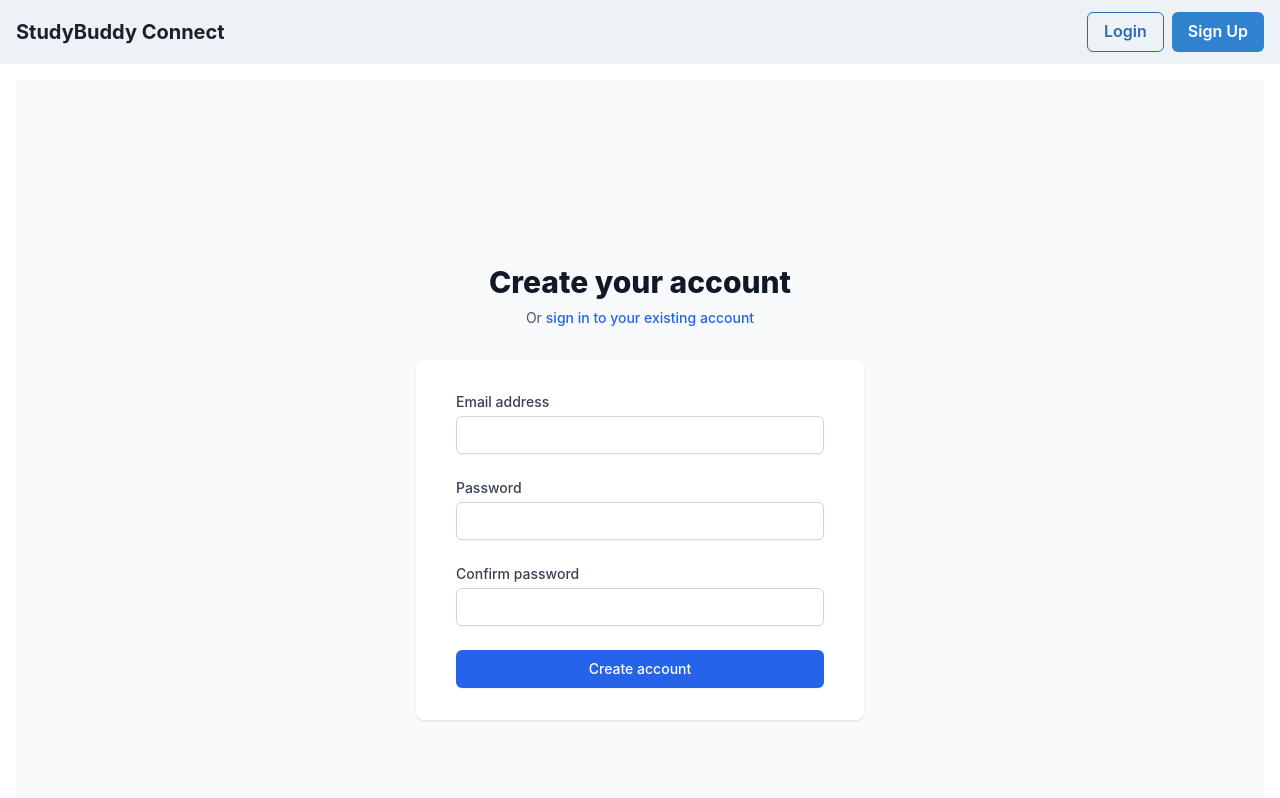
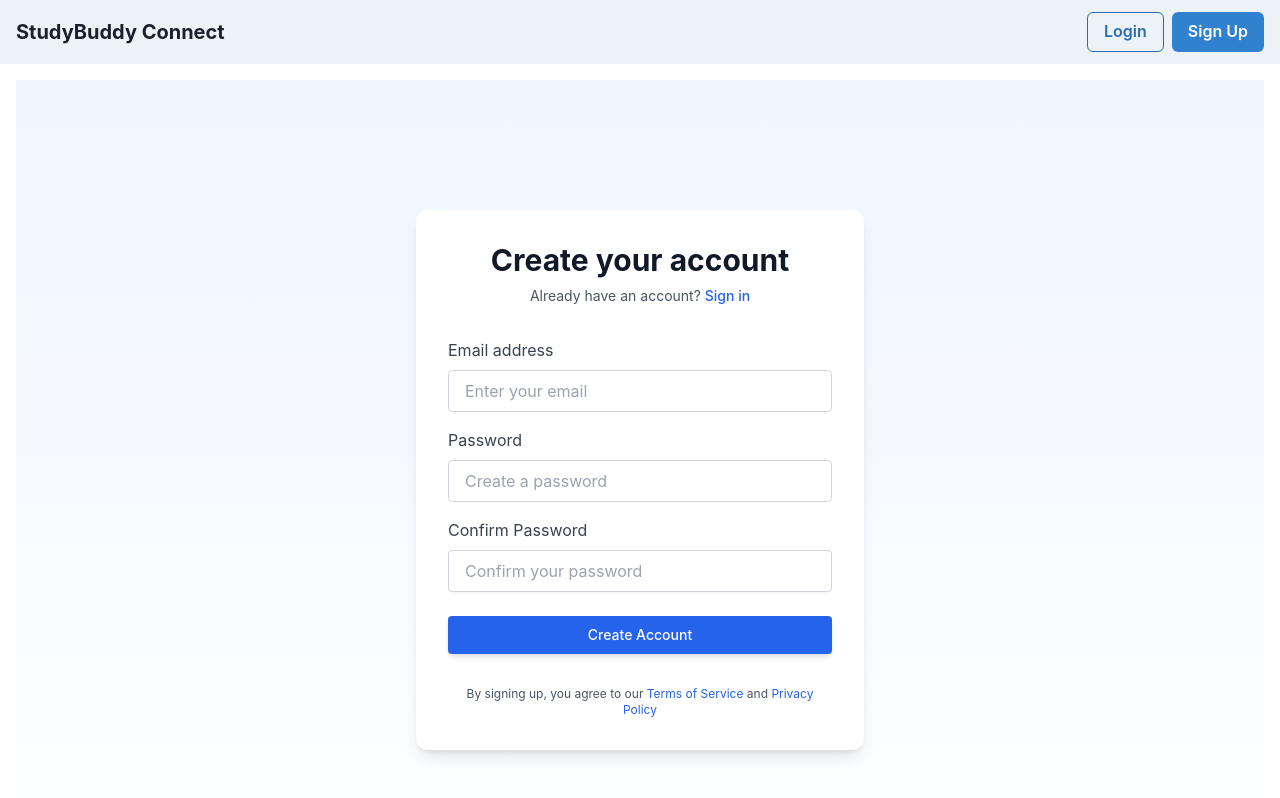
Before and after one commit to dsanh14/FreePeer, a React (Create React App) app: page /signup in a window 1280 px wide. Shown: the top 798 px of the page. Built offline with nearby package versions, Linux system fonts and the light colour scheme; no server answers.

Commit message:
modified:   package.json 	new file:   postcss.config.js 	new file:   src/components/Landing.js 	modified:   src/components/Login.js 	modified:   src/components/Signup.js 	modified:   src/index.css

```diff
--- a/package.json
+++ b/package.json
@@ -18,6 +18,11 @@
     "react-icons": "^5.5.0",
     "react-router-dom": "^6.22.0",
     "react-scripts": "5.0.1"
+  },
+  "devDependencies": {
+    "autoprefixer": "^10.4.17",
+    "postcss": "^8.4.35",
+    "tailwindcss": "^3.4.1"
   },
   "scripts": {
     "start": "react-scripts start",
--- /dev/null
+++ b/postcss.config.js
@@ -0,0 +1,6 @@
+module.exports = {
+  plugins: {
+    tailwindcss: {},
+    autoprefixer: {},
+  },
+}
--- /dev/null
+++ b/src/components/Landing.js
@@ -0,0 +1,136 @@
+import React from 'react';
+import { Link } from 'react-router-dom';
+
+export default function Landing() {
+  return (
+    <div className="min-h-screen bg-gradient-to-b from-primary-50 to-white">
+      {/* Navigation */}
+      <nav className="px-6 py-4 bg-white shadow-sm">
+        <div className="container mx-auto flex justify-between items-center">
+          <div className="text-2xl font-bold text-primary-600">StudyBuddy Connect</div>
+          <div className="space-x-4">
+            <Link to="/login" className="btn-outline">Log In</Link>
+            <Link to="/signup" className="btn-primary">Sign Up</Link>
+          </div>
+        </div>
+      </nav>
+
+      {/* Hero Section */}
+      <section className="container mx-auto px-6 py-16 md:py-24">
+        <div className="grid md:grid-cols-2 gap-12 items-center">
+          <div>
+            <h1 className="text-4xl md:text-5xl font-bold text-gray-900 mb-6">
+              Empowering Students Through Collaborative Learning
+            </h1>
+            <p className="text-lg text-gray-600 mb-8">
+              Join StudyBuddy Connect to access AI-powered academic assistance and connect with peer tutors.
+              Break down barriers to education and achieve your academic goals.
+            </p>
+            <div className="space-x-4">
+              <Link to="/signup" className="btn-primary">Get Started Free</Link>
+              <Link to="/about" className="btn-outline">Learn More</Link>
+            </div>
+          </div>
+          <div className="hidden md:block">
+            <img
+              src="/study-illustration.svg"
+              alt="Students studying together"
+              className="w-full h-auto"
+            />
+          </div>
+        </div>
+      </section>
+
+      {/* Features Section */}
+      <section className="bg-white py-16">
+        <div className="container mx-auto px-6">
+          <h2 className="text-3xl font-bold text-center text-gray-900 mb-12">
+            Why Choose StudyBuddy Connect?
+          </h2>
+          <div className="grid md:grid-cols-3 gap-8">
+            {[
+              {
+                title: "AI-Powered Learning",
+                description: "Get instant help with homework and study materials using our advanced AI technology.",
+                icon: "🤖"
+              },
+              {
+                title: "Peer Tutoring",
+                description: "Connect with experienced peer tutors for personalized learning support.",
+                icon: "👥"
+              },
+              {
+                title: "Inclusive Platform",
+                description: "Access quality education resources regardless of your background.",
+                icon: "🌟"
+              }
+            ].map((feature, index) => (
+              <div key={index} className="p-6 rounded-lg bg-white shadow-lg hover:shadow-xl transition-shadow">
+                <div className="text-4xl mb-4">{feature.icon}</div>
+                <h3 className="text-xl font-semibold text-gray-900 mb-2">{feature.title}</h3>
+                <p className="text-gray-600">{feature.description}</p>
+              </div>
+            ))}
+          </div>
+        </div>
+      </section>
+
+      {/* CTA Section */}
+      <section className="bg-primary-600 text-white py-16">
+        <div className="container mx-auto px-6 text-center">
+          <h2 className="text-3xl font-bold mb-6">Ready to Transform Your Learning Journey?</h2>
+          <p className="text-lg mb-8 opacity-90">
+            Join thousands of students already benefiting from StudyBuddy Connect.
+          </p>
+          <Link
+            to="/signup"
+            className="inline-block px-8 py-3 bg-white text-primary-600 font-semibold rounded-lg
+                       hover:bg-gray-100 transition-colors"
+          >
+            Start Learning Today
+          </Link>
+        </div>
+      </section>
+
+      {/* Footer */}
+      <footer className="bg-gray-900 text-white py-12">
+        <div className="container mx-auto px-6">
+          <div className="grid md:grid-cols-4 gap-8">
+            <div>
+              <h3 className="text-lg font-semibold mb-4">StudyBuddy Connect</h3>
+              <p className="text-gray-400">
+                Making quality education accessible to everyone.
+              </p>
+            </div>
+            <div>
+              <h4 className="text-lg font-semibold mb-4">Quick Links</h4>
+              <ul className="space-y-2 text-gray-400">
+                <li><Link to="/about" className="hover:text-white">About Us</Link></li>
+                <li><Link to="/features" className="hover:text-white">Features</Link></li>
+                <li><Link to="/pricing" className="hover:text-white">Pricing</Link></li>
+              </ul>
+            </div>
+            <div>
+              <h4 className="text-lg font-semibold mb-4">Support</h4>
+              <ul className="space-y-2 text-gray-400">
+                <li><Link to="/help" className="hover:text-white">Help Center</Link></li>
+                <li><Link to="/contact" className="hover:text-white">Contact Us</Link></li>
+                <li><Link to="/faq" className="hover:text-white">FAQ</Link></li>
+              </ul>
+            </div>
+            <div>
+              <h4 className="text-lg font-semibold mb-4">Legal</h4>
+              <ul className="space-y-2 text-gray-400">
+                <li><Link to="/privacy" className="hover:text-white">Privacy Policy</Link></li>
+                <li><Link to="/terms" className="hover:text-white">Terms of Service</Link></li>
+              </ul>
+            </div>
+          </div>
+          <div className="border-t border-gray-800 mt-8 pt-8 text-center text-gray-400">
+            <p>&copy; {new Date().getFullYear()} StudyBuddy Connect. All rights reserved.</p>
+          </div>
+        </div>
+      </footer>
+    </div>
+  );
+}
--- a/src/components/Login.js
+++ b/src/components/Login.js
@@ -1,10 +1,11 @@
 import React, { useState } from 'react';
-import { useNavigate } from 'react-router-dom';
+import { Link, useNavigate } from 'react-router-dom';
 import { useAuth } from '../contexts/AuthContext';
 
-function Login() {
+export default function Login() {
   const [email, setEmail] = useState('');
   const [password, setPassword] = useState('');
+  const [error, setError] = useState('');
   const [loading, setLoading] = useState(false);
   const { login } = useAuth();
   const navigate = useNavigate();
@@ -13,59 +14,97 @@ function Login() {
     e.preventDefault();
 
     try {
+      setError('');
       setLoading(true);
       await login(email, password);
       navigate('/home');
     } catch (error) {
-      alert(error.message);
+      setError('Failed to sign in. Please check your credentials.');
     }
     setLoading(false);
   }
 
   return (
-    <div className="min-h-screen bg-gray-50 flex flex-col justify-center py-12 sm:px-6 lg:px-8">
-      <div className="sm:mx-auto sm:w-full sm:max-w-md">
-        <h2 className="mt-6 text-center text-3xl font-extrabold text-gray-900">
-          Sign in to your account
+    <div className="min-h-screen bg-gradient-to-b from-primary-50 to-white flex items-center justify-center py-12 px-4 sm:px-6 lg:px-8">
+      <div className="max-w-md w-full space-y-8 bg-white p-8 rounded-xl shadow-lg">
+        <div>
+          <h2 className="text-center text-3xl font-bold text-gray-900">
+            Welcome back
           </h2>
+          <p className="mt-2 text-center text-sm text-gray-600">
+            Don't have an account?{' '}
+            <Link to="/signup" className="font-medium text-primary-600 hover:text-primary-500">
+              Sign up
+            </Link>
+          </p>
         </div>
 
-      <div className="mt-8 sm:mx-auto sm:w-full sm:max-w-md">
-        <div className="bg-white py-8 px-4 shadow sm:rounded-lg sm:px-10">
-          <form className="space-y-6" onSubmit={handleSubmit}>
+        {error && (
+          <div className="bg-red-50 border-l-4 border-red-400 p-4 mb-4">
+            <div className="flex">
+              <div className="flex-shrink-0">
+                <svg className="h-5 w-5 text-red-400" viewBox="0 0 20 20" fill="currentColor">
+                  <path fillRule="evenodd" d="M10 18a8 8 0 100-16 8 8 0 000 16zM8.707 7.293a1 1 0 00-1.414 1.414L8.586 10l-1.293 1.293a1 1 0 101.414 1.414L10 11.414l1.293 1.293a1 1 0 001.414-1.414L11.414 10l1.293-1.293a1 1 0 00-1.414-1.414L10 8.586 8.707 7.293z" clipRule="evenodd" />
+                </svg>
+              </div>
+              <div className="ml-3">
+                <p className="text-sm text-red-700">{error}</p>
+              </div>
+            </div>
+          </div>
+        )}
+
+        <form className="mt-8 space-y-6" onSubmit={handleSubmit}>
+          <div className="rounded-md shadow-sm space-y-4">
             <div>
-              <label htmlFor="email" className="block text-sm font-medium text-gray-700">
+              <label htmlFor="email" className="form-label">
                 Email address
               </label>
-              <div className="mt-1">
               <input
                 id="email"
                 name="email"
                 type="email"
-                  autoComplete="email"
                 required
+                className="input-field"
+                placeholder="Enter your email"
                 value={email}
                 onChange={(e) => setEmail(e.target.value)}
-                  className="appearance-none block w-full px-3 py-2 border border-gray-300 rounded-md shadow-sm placeholder-gray-400 focus:outline-none focus:ring-primary-500 focus:border-primary-500 sm:text-sm"
+              />
+            </div>
+            <div>
+              <label htmlFor="password" className="form-label">
+                Password
+              </label>
+              <input
+                id="password"
+                name="password"
+                type="password"
+                required
+                className="input-field"
+                placeholder="Enter your password"
+                value={password}
+                onChange={(e) => setPassword(e.target.value)}
               />
             </div>
           </div>
 
-            <div>
-              <label htmlFor="password" className="block text-sm font-medium text-gray-700">
-                Password
+          <div className="flex items-center justify-between">
+            <div className="flex items-center">
+              <input
+                id="remember-me"
+                name="remember-me"
+                type="checkbox"
+                className="h-4 w-4 text-primary-600 focus:ring-primary-500 border-gray-300 rounded"
+              />
+              <label htmlFor="remember-me" className="ml-2 block text-sm text-gray-900">
+                Remember me
               </label>
-              <div className="mt-1">
-                <input
-                  id="password"
-                  name="password"
-                  type="password"
-                  autoComplete="current-password"
-                  required
-                  value={password}
-                  onChange={(e) => setPassword(e.target.value)}
-                  className="appearance-none block w-full px-3 py-2 border border-gray-300 rounded-md shadow-sm placeholder-gray-400 focus:outline-none focus:ring-primary-500 focus:border-primary-500 sm:text-sm"
-                />
+            </div>
+
+            <div className="text-sm">
+              <Link to="/forgot-password" className="font-medium text-primary-600 hover:text-primary-500">
+                Forgot your password?
+              </Link>
             </div>
           </div>
 
@@ -73,40 +112,20 @@ function Login() {
             <button
               type="submit"
               disabled={loading}
-                className={`w-full flex justify-center py-2 px-4 border border-transparent rounded-md shadow-sm text-sm font-medium text-white bg-primary-600 hover:bg-primary-700 focus:outline-none focus:ring-2 focus:ring-offset-2 focus:ring-primary-500 ${
-                  loading ? 'opacity-50 cursor-not-allowed' : ''
-                }`}
+              className="btn-primary w-full flex justify-center"
             >
-                {loading ? 'Signing in...' : 'Sign in'}
+              {loading ? (
+                <svg className="animate-spin h-5 w-5 text-white" xmlns="http://www.w3.org/2000/svg" fill="none" viewBox="0 0 24 24">
+                  <circle className="opacity-25" cx="12" cy="12" r="10" stroke="currentColor" strokeWidth="4"></circle>
+                  <path className="opacity-75" fill="currentColor" d="M4 12a8 8 0 018-8V0C5.373 0 0 5.373 0 12h4zm2 5.291A7.962 7.962 0 014 12H0c0 3.042 1.135 5.824 3 7.938l3-2.647z"></path>
+                </svg>
+              ) : (
+                'Sign in'
+              )}
             </button>
           </div>
         </form>
-
-          <div className="mt-6">
-            <div className="relative">
-              <div className="absolute inset-0 flex items-center">
-                <div className="w-full border-t border-gray-300" />
-              </div>
-              <div className="relative flex justify-center text-sm">
-                <span className="px-2 bg-white text-gray-500">
-                  New to StudyBuddy?
-                </span>
-              </div>
-            </div>
-
-            <div className="mt-6">
-              <button
-                onClick={() => navigate('/signup')}
-                className="w-full inline-flex justify-center py-2 px-4 border border-gray-300 rounded-md shadow-sm bg-white text-sm font-medium text-gray-500 hover:bg-gray-50"
-              >
-                Create an account
-              </button>
-            </div>
-          </div>
-        </div>
       </div>
     </div>
   );
 }
-
-export default Login;
--- a/src/components/Signup.js
+++ b/src/components/Signup.js
@@ -1,11 +1,12 @@
 import React, { useState } from 'react';
-import { useNavigate } from 'react-router-dom';
+import { Link, useNavigate } from 'react-router-dom';
 import { useAuth } from '../contexts/AuthContext';
 
-function Signup() {
+export default function Signup() {
   const [email, setEmail] = useState('');
   const [password, setPassword] = useState('');
-  const [confirmPassword, setConfirmPassword] = useState('');
+  const [passwordConfirm, setPasswordConfirm] = useState('');
+  const [error, setError] = useState('');
   const [loading, setLoading] = useState(false);
   const { signup } = useAuth();
   const navigate = useNavigate();
@@ -13,91 +14,98 @@ function Signup() {
   async function handleSubmit(e) {
     e.preventDefault();
 
-    if (password !== confirmPassword) {
-      alert('Passwords do not match');
-      return;
+    if (password !== passwordConfirm) {
+      return setError('Passwords do not match');
     }
 
     try {
+      setError('');
       setLoading(true);
       await signup(email, password);
       navigate('/home');
     } catch (error) {
-      alert(error.message);
+      setError('Failed to create an account. ' + error.message);
     }
     setLoading(false);
   }
 
   return (
-    <div className="min-h-screen bg-gray-50 flex flex-col justify-center py-12 sm:px-6 lg:px-8">
-      <div className="sm:mx-auto sm:w-full sm:max-w-md">
-        <h2 className="mt-6 text-center text-3xl font-extrabold text-gray-900">
+    <div className="min-h-screen bg-gradient-to-b from-primary-50 to-white flex items-center justify-center py-12 px-4 sm:px-6 lg:px-8">
+      <div className="max-w-md w-full space-y-8 bg-white p-8 rounded-xl shadow-lg">
+        <div>
+          <h2 className="text-center text-3xl font-bold text-gray-900">
             Create your account
           </h2>
           <p className="mt-2 text-center text-sm text-gray-600">
-          Or{' '}
-          <button
-            onClick={() => navigate('/login')}
-            className="font-medium text-primary-600 hover:text-primary-500"
-          >
-            sign in to your existing account
-          </button>
+            Already have an account?{' '}
+            <Link to="/login" className="font-medium text-primary-600 hover:text-primary-500">
+              Sign in
+            </Link>
           </p>
         </div>
 
-      <div className="mt-8 sm:mx-auto sm:w-full sm:max-w-md">
-        <div className="bg-white py-8 px-4 shadow sm:rounded-lg sm:px-10">
-          <form className="space-y-6" onSubmit={handleSubmit}>
+        {error && (
+          <div className="bg-red-50 border-l-4 border-red-400 p-4">
+            <div className="flex">
+              <div className="flex-shrink-0">
+                <svg className="h-5 w-5 text-red-400" viewBox="0 0 20 20" fill="currentColor">
+                  <path fillRule="evenodd" d="M10 18a8 8 0 100-16 8 8 0 000 16zM8.707 7.293a1 1 0 00-1.414 1.414L8.586 10l-1.293 1.293a1 1 0 101.414 1.414L10 11.414l1.293 1.293a1 1 0 001.414-1.414L11.414 10l1.293-1.293a1 1 0 00-1.414-1.414L10 8.586 8.707 7.293z" clipRule="evenodd" />
+                </svg>
+              </div>
+              <div className="ml-3">
+                <p className="text-sm text-red-700">{error}</p>
+              </div>
+            </div>
+          </div>
+        )}
+
+        <form className="mt-8 space-y-6" onSubmit={handleSubmit}>
+          <div className="rounded-md shadow-sm space-y-4">
             <div>
-              <label htmlFor="email" className="block text-sm font-medium text-gray-700">
+              <label htmlFor="email" className="form-label">
                 Email address
               </label>
-              <div className="mt-1">
               <input
                 id="email"
                 name="email"
                 type="email"
-                  autoComplete="email"
                 required
+                className="input-field"
+                placeholder="Enter your email"
                 value={email}
                 onChange={(e) => setEmail(e.target.value)}
-                  className="appearance-none block w-full px-3 py-2 border border-gray-300 rounded-md shadow-sm placeholder-gray-400 focus:outline-none focus:ring-primary-500 focus:border-primary-500 sm:text-sm"
               />
-              </div>
             </div>
 
             <div>
-              <label htmlFor="password" className="block text-sm font-medium text-gray-700">
+              <label htmlFor="password" className="form-label">
                 Password
               </label>
-              <div className="mt-1">
               <input
                 id="password"
                 name="password"
                 type="password"
-                  autoComplete="new-password"
                 required
+                className="input-field"
+                placeholder="Create a password"
                 value={password}
                 onChange={(e) => setPassword(e.target.value)}
-                  className="appearance-none block w-full px-3 py-2 border border-gray-300 rounded-md shadow-sm placeholder-gray-400 focus:outline-none focus:ring-primary-500 focus:border-primary-500 sm:text-sm"
               />
-              </div>
             </div>
 
             <div>
-              <label htmlFor="confirm-password" className="block text-sm font-medium text-gray-700">
-                Confirm password
+              <label htmlFor="password-confirm" className="form-label">
+                Confirm Password
               </label>
-              <div className="mt-1">
               <input
-                  id="confirm-password"
-                  name="confirm-password"
+                id="password-confirm"
+                name="password-confirm"
                 type="password"
-                  autoComplete="new-password"
                 required
-                  value={confirmPassword}
-                  onChange={(e) => setConfirmPassword(e.target.value)}
-                  className="appearance-none block w-full px-3 py-2 border border-gray-300 rounded-md shadow-sm placeholder-gray-400 focus:outline-none focus:ring-primary-500 focus:border-primary-500 sm:text-sm"
+                className="input-field"
+                placeholder="Confirm your password"
+                value={passwordConfirm}
+                onChange={(e) => setPasswordConfirm(e.target.value)}
               />
             </div>
           </div>
@@ -106,18 +114,33 @@ function Signup() {
             <button
               type="submit"
               disabled={loading}
-                className={`w-full flex justify-center py-2 px-4 border border-transparent rounded-md shadow-sm text-sm font-medium text-white bg-primary-600 hover:bg-primary-700 focus:outline-none focus:ring-2 focus:ring-offset-2 focus:ring-primary-500 ${
-                  loading ? 'opacity-50 cursor-not-allowed' : ''
-                }`}
+              className="btn-primary w-full flex justify-center"
             >
-                {loading ? 'Creating account...' : 'Create account'}
+              {loading ? (
+                <svg className="animate-spin h-5 w-5 text-white" xmlns="http://www.w3.org/2000/svg" fill="none" viewBox="0 0 24 24">
+                  <circle className="opacity-25" cx="12" cy="12" r="10" stroke="currentColor" strokeWidth="4"></circle>
+                  <path className="opacity-75" fill="currentColor" d="M4 12a8 8 0 018-8V0C5.373 0 0 5.373 0 12h4zm2 5.291A7.962 7.962 0 014 12H0c0 3.042 1.135 5.824 3 7.938l3-2.647z"></path>
+                </svg>
+              ) : (
+                'Create Account'
+              )}
             </button>
           </div>
         </form>
+
+        <div className="mt-6">
+          <p className="text-xs text-center text-gray-600">
+            By signing up, you agree to our{' '}
+            <Link to="/terms" className="text-primary-600 hover:text-primary-500">
+              Terms of Service
+            </Link>{' '}
+            and{' '}
+            <Link to="/privacy" className="text-primary-600 hover:text-primary-500">
+              Privacy Policy
+            </Link>
+          </p>
         </div>
       </div>
     </div>
   );
 }
-
-export default Signup;
--- a/src/index.css
+++ b/src/index.css
@@ -3,6 +3,9 @@
 @tailwind utilities;
 
 @layer base {
+  html {
+    @apply antialiased;
+  }
   body {
     @apply bg-gray-50;
     margin: 0;
@@ -28,7 +31,7 @@
   }
 
   .input-field {
-    @apply form-control block w-full px-4 py-2 text-base font-normal text-gray-700
+    @apply block w-full px-4 py-2 text-base font-normal text-gray-700
     bg-white bg-clip-padding border border-solid border-gray-300 rounded transition
     ease-in-out m-0 focus:text-gray-700 focus:bg-white focus:border-primary-600 focus:outline-none;
   }
```
Lines whose indentation alone changed are shown as unchanged.
